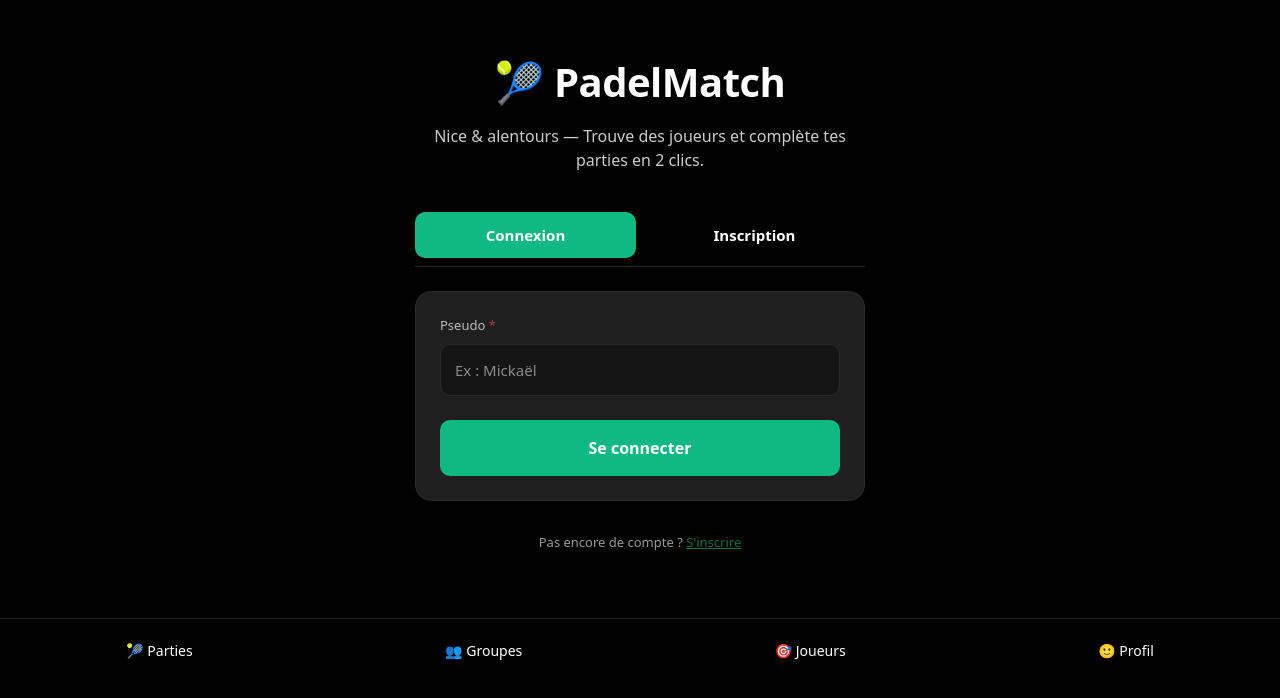
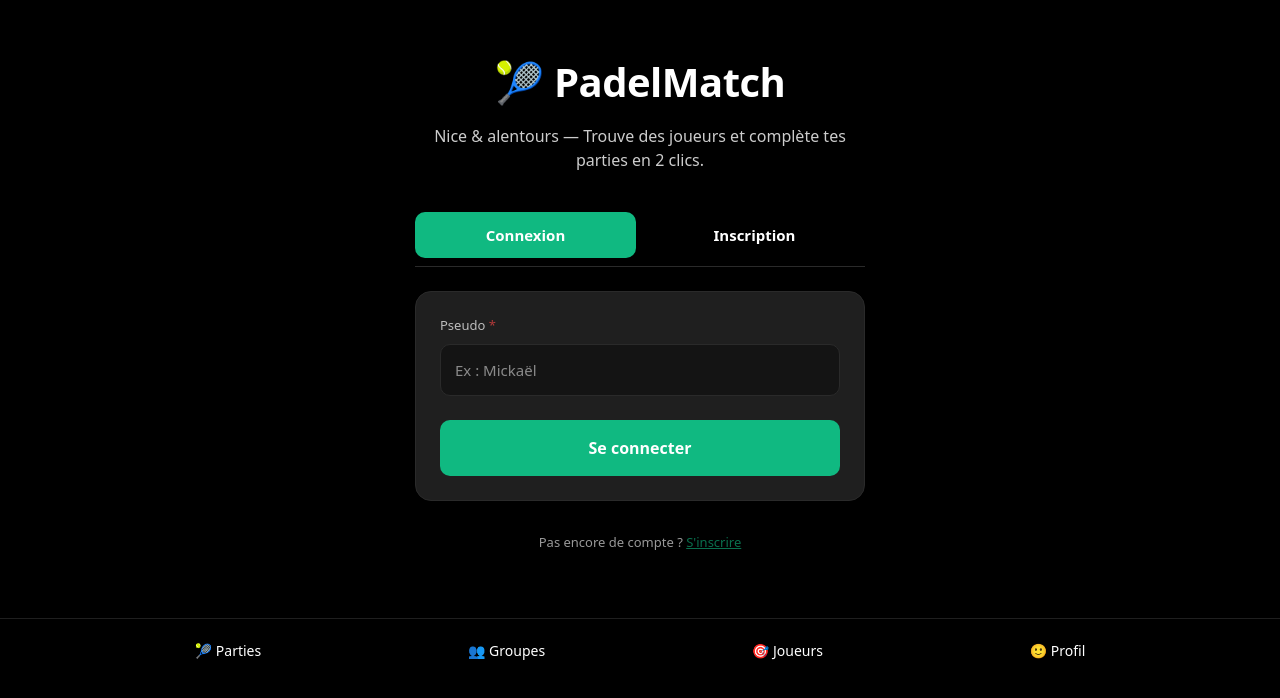
Before and after one commit to mikalopez06100-lab/padelmatch, a Next.js app: page / in a window 1280 px wide. Shown: the part 118-816 px from the top of the page. Built offline with nearby package versions, Linux system fonts and the light colour scheme.

Commit message:
Fix: AmÃ©lioration espacement navigation et force redÃ©ploiement

```diff
--- a/app/layout.tsx
+++ b/app/layout.tsx
@@ -30,7 +30,7 @@ export default function RootLayout({
             background: "#000",
             display: "flex",
             alignItems: "center",
-            justifyContent: "space-around",
+            justifyContent: "space-evenly",
             zIndex: 100,
           }}
         >
```
